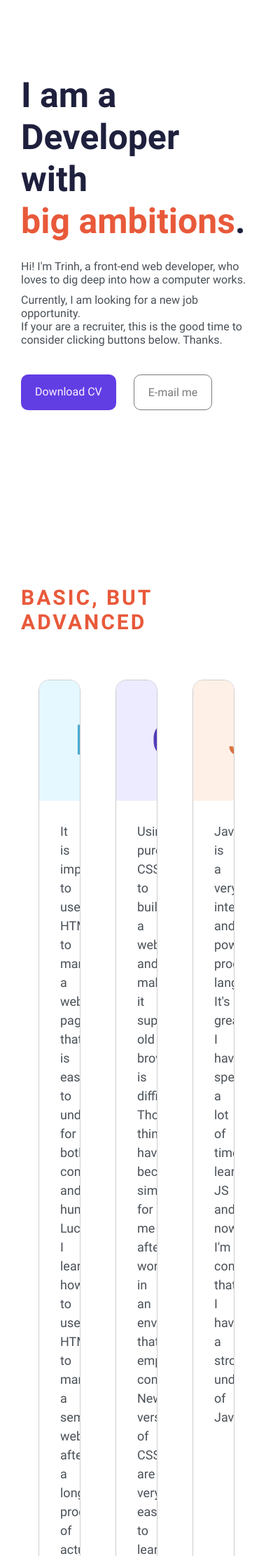
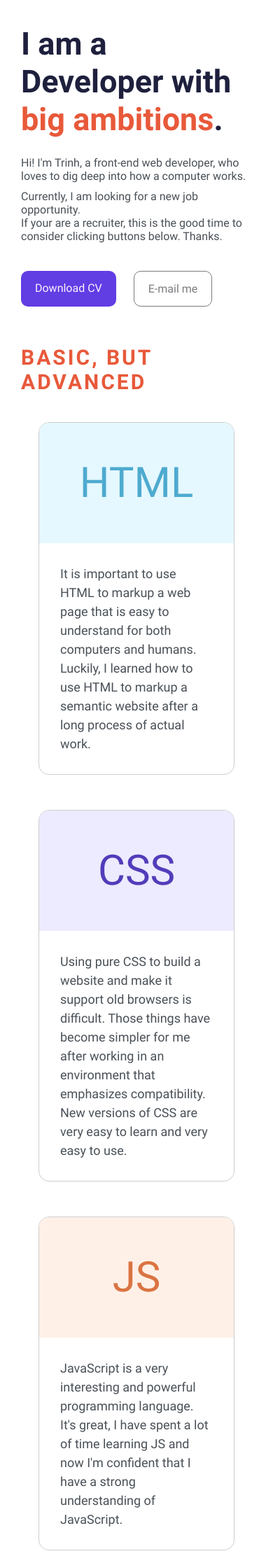
Before and after one commit to trinhccao/trinhccao.github.io, a PHP site: page / in a window 390 px wide; the page is wider, and only the part inside the window is pictured. Shown: the part 172-2395 px from the top of that part at 70% size. Run offline with PHP 8.4, Linux system fonts and the light colour scheme.

Commit message:
responsive

```diff
--- a/portfolio/css/main.css
+++ b/portfolio/css/main.css
@@ -134,6 +134,7 @@ body {
 }
 
 .hero__btns {
+  display: flex;
   margin-top: 40px;
 }
 
@@ -257,6 +258,7 @@ body {
 }
 
 #footer {
+  display: flex;
   align-items: center;
   justify-content: center;
   height: 150px;
@@ -402,4 +404,55 @@ body {
   .container {
     max-width: 1140px;
   }
+
+  .flexbox {
+    flex-direction: column;
+  }
+
+  .section {
+    padding-top: 20px;
+    padding-bottom: 20px;
+  }
+
+  .row {
+    padding-top: 25px;
+    padding-bottom: 25px;
+  }
+
+  .hero {
+    padding-top: 0;
+    padding-bottom: 35px;
+    min-height: auto;
+  }
+
+  .hero__title {
+    font-size: 45px;
+  }
+
+  .card {
+    flex-basis: auto;
+    margin-bottom: 50px;
+  }
+
+  .card:last-child {
+    margin-bottom: 0;
+  }
+
+  .timeline {
+    margin-left: 0;
+    padding-left: 0;
+  }
+
+  .timeline::before {
+    left: 0;
+  }
+
+  .timeline__time {
+    display: block;
+    position: static;
+    margin-bottom: 5px;
+    padding: 0;
+    width: auto;
+    text-align: left;
+  }
 }
--- a/portfolio/index.html
+++ b/portfolio/index.html
@@ -3,7 +3,7 @@
 <head>
   <meta charset="UTF-8">
   <meta http-equiv="X-UA-Compatible" content="IE=edge">
-  <meta name="viewport" content="initial-scale=0, maximum-scale=1">
+  <meta name="viewport" content="initial-scale=1, maximum-scale=1">
   <title>Trinh | Portfolio</title>
   <link rel="stylesheet" href="./css/main.css">
   <script src="./js/main.js" type="module"></script>
@@ -22,7 +22,7 @@
         <h2 class="title hero__title">I am a Developer with<br><span class="text-orange">big ambitions</span>.</h2>
         <p class="text-color-main hero__para">Hi! I'm Trinh, a front-end web developer, who loves to dig deep into how a computer works.</p>
         <p class="text-color-main hero__para">Currently, I am looking for a new job opportunity.<br>If your are a recruiter, this is the good time to consider clicking buttons below. Thanks.</p>
-        <div class="hero__btns flexbox">
+        <div class="hero__btns">
           <a href="https://i.topcv.vn/chaocaotrinh?ref=4150713" class="btn btn--primary">Download CV</a>
           <a href="mailto:t.trinh.it@gmail.com" class="btn btn--secondary">E-mail me</a>
         </div>
@@ -262,7 +262,7 @@
       </div>
     </section>
   </main>
-  <footer id="footer" class="flexbox">
+  <footer id="footer">
     <span class="text-color-main">© 2021 - Trinh</span>
     <a href="https://linkedin.com/in/trinhcao96/" title="LinkedIn" target="_blank" class="social social--linkedin"><span class="sr-only">LinkedIn</span></a>
   </footer>
```
